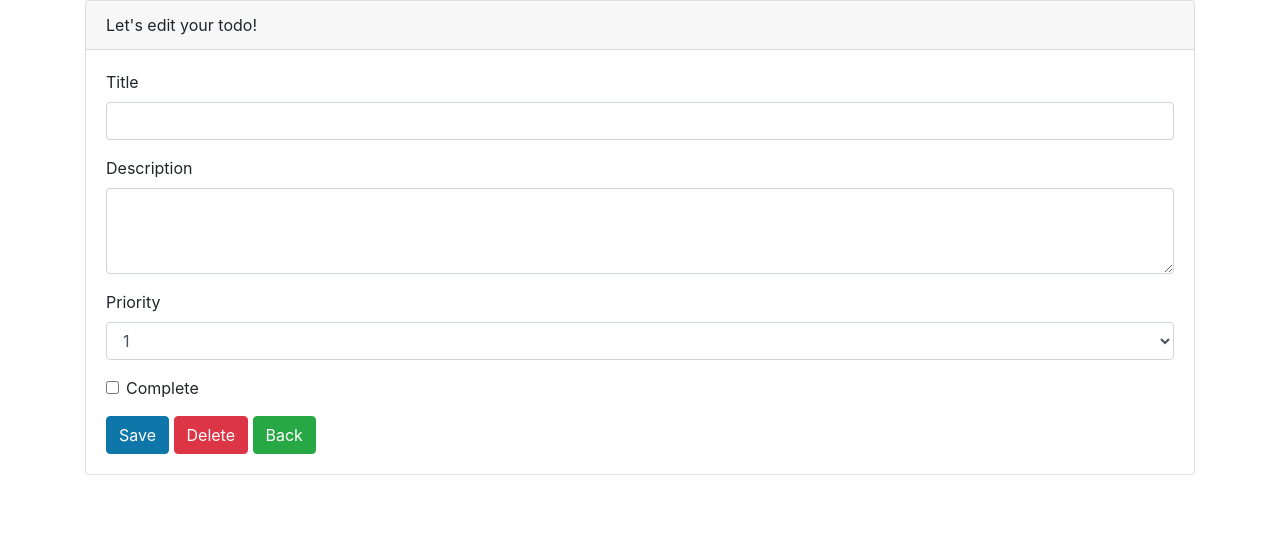
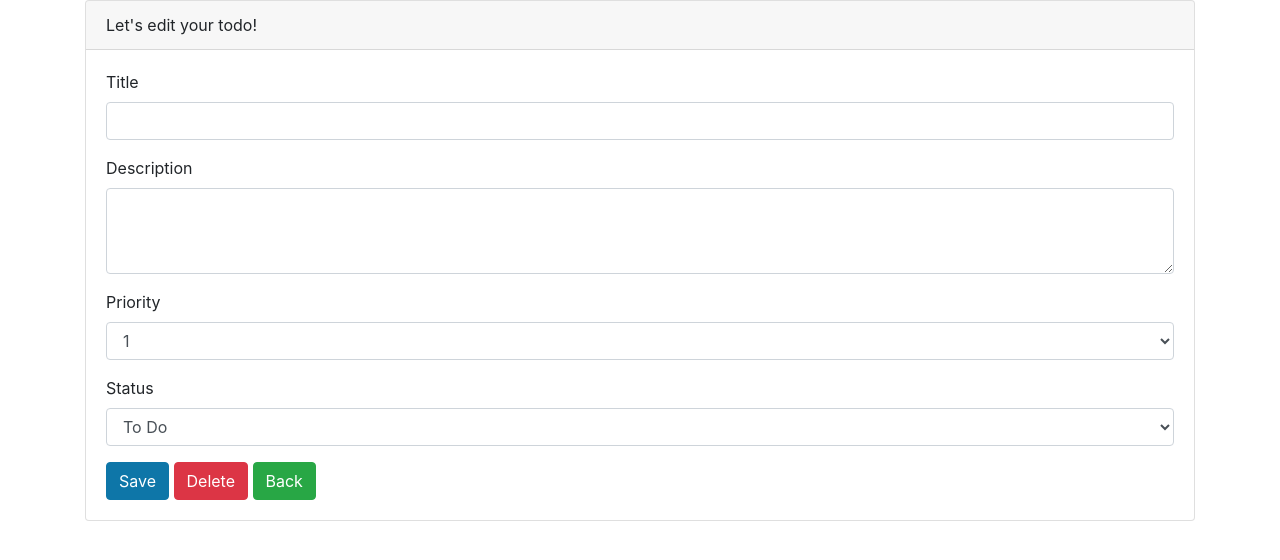
Before and after one commit to 8602614715/ToDo-App, a FastAPI app: template ToDoApp/template/edit-todo.html in a window 1280 px wide. Shown: the top 560 px of the page. Run offline with FastAPI, Linux system fonts and the light colour scheme; the template is opened without the code that fills it, so the values that code supplies are empty; some libraries are stand-ins or nearby versions.

Commit message:
change ui/ux

```diff
--- a/ToDoApp/main.py
+++ b/ToDoApp/main.py
@@ -18,47 +18,10 @@ app.add_middleware(
 )
 
 # ---------------- DATABASE ----------------
-def init_db():
-    """Initialize database: create tables and add missing columns"""
-    try:
-        # Create all tables (for new databases)
-        models.Base.metadata.create_all(bind=engine)
-
-        # Add missing columns to existing tables (for Render deployments)
-        from sqlalchemy import text, inspect
-        inspector = inspect(engine)
-
-        # Check if todo_items table exists and add missing columns
-        if inspector.has_table("todo_items"):
-            with engine.begin() as conn:  # Use begin() for automatic transaction management
-                # Get current columns
-                columns = [col['name'] for col in inspector.get_columns("todo_items")]
-
-                # Check and add status column if missing
-                if 'status' not in columns:
-                    # Add column with default first, then set NOT NULL (safer for existing rows)
-                    conn.execute(text("ALTER TABLE todo_items ADD COLUMN status VARCHAR(50) DEFAULT 'todo'"))
-                    conn.execute(text("ALTER TABLE todo_items ALTER COLUMN status SET NOT NULL"))
-                    print("Added 'status' column to todo_items table")
-
-                # Check and add created_at column if missing
-                if 'created_at' not in columns:
-                    conn.execute(text("ALTER TABLE todo_items ADD COLUMN created_at TIMESTAMP DEFAULT CURRENT_TIMESTAMP"))
-                    print("Added 'created_at' column to todo_items table")
-
-                # Check and add updated_at column if missing
-                if 'updated_at' not in columns:
-                    conn.execute(text("ALTER TABLE todo_items ADD COLUMN updated_at TIMESTAMP DEFAULT CURRENT_TIMESTAMP"))
-                    print("Added 'updated_at' column to todo_items table")
-
-                # Check and add category_id column if missing
-                if 'category_id' not in columns:
-                    conn.execute(text("ALTER TABLE todo_items ADD COLUMN category_id INTEGER"))
-                    print("Added 'category_id' column to todo_items table")
-    except Exception as e:
-        print(f"Warning: Could not initialize database: {e}")
-
-init_db()
+try:
+    models.Base.metadata.create_all(bind=engine)
+except Exception as e:
+    print(f"Warning: Could not create database tables: {e}")
 
 # ---------------- STATIC FILES ----------------
 # Use absolute path for static files (works on Render)
--- a/ToDoApp/template/edit-todo.html
+++ b/ToDoApp/template/edit-todo.html
@@ -47,15 +47,18 @@
           </select>
         </div>
 
-        <div class="form-group form-check">
-          <input
-            type="checkbox"
-            class="form-check-input"
-            name="complete"
-            {% if todo.complete %}checked{% endif %}
-          >
-          <label class="form-check-label">Complete</label>
+        <div class="form-group">
+          <label>Status</label>
+          <select name="status" class="form-control">
+            <option value="todo" {% if todo.status == "todo" %}selected{% endif %}>
+              To Do
+            </option>
+            <option value="completed" {% if todo.status == "completed" %}selected{% endif %}>
+              Completed
+            </option>
+          </select>
         </div>
+
 
         <!-- BUTTON ROW -->
         <div class="mt-3">
```
Also changed, not shown: ToDoApp/routers/todos.py (+5 -5 lines).
